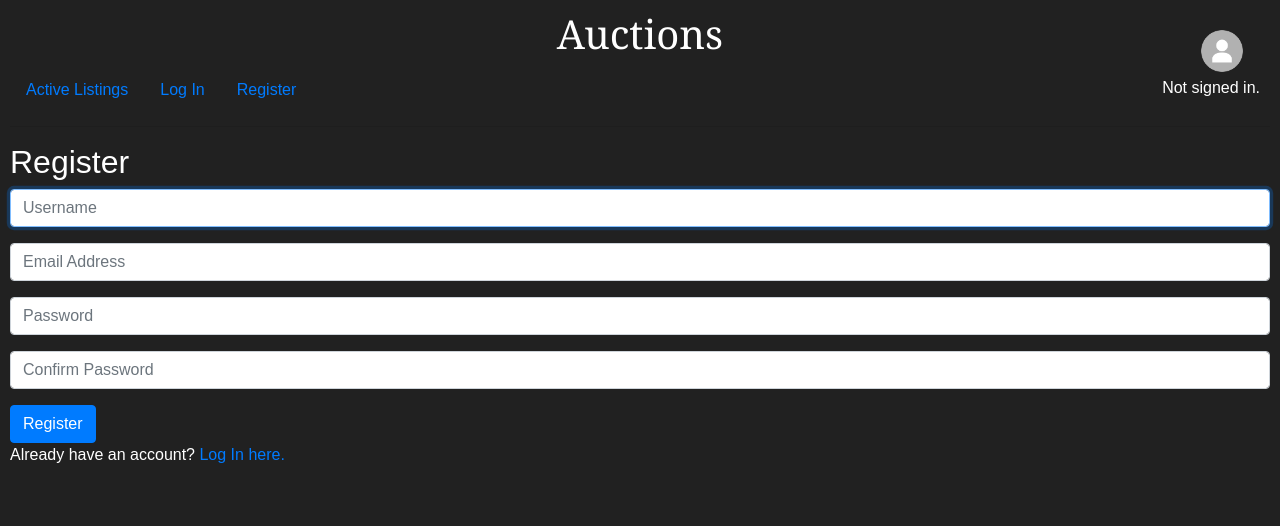
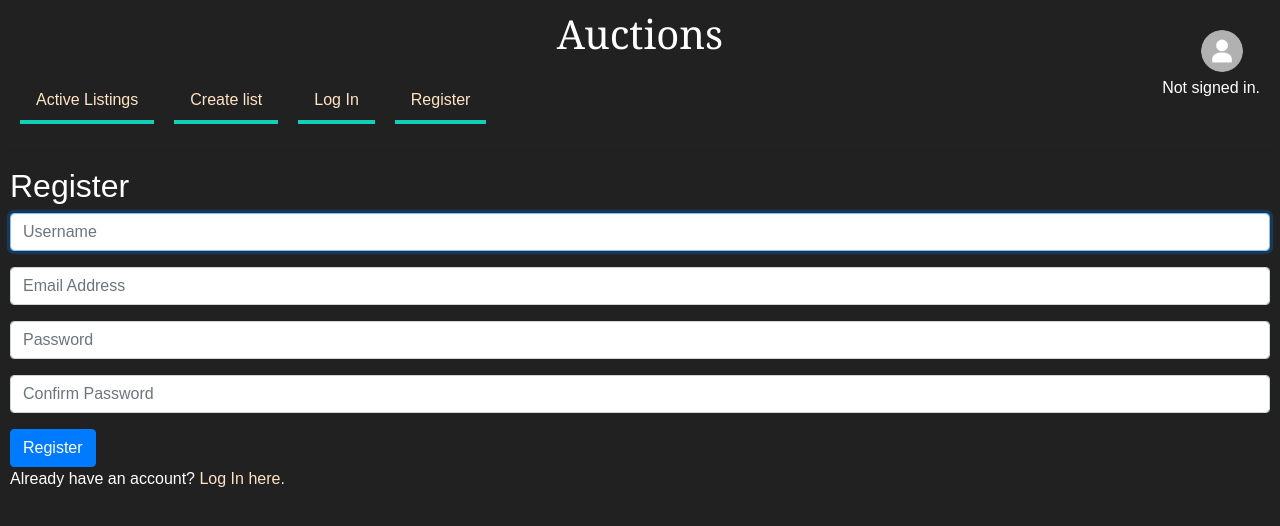
Before and after one commit to AhmedSoudani/Project2, a Django app: page /register in a window 1280 px wide. Shown: the top 526 px of the page. Run offline with Django 3.2, Linux system fonts and the light colour scheme; some libraries are stand-ins or nearby versions.

Commit message:
add create_page

```diff
--- a/commerce/auctions/static/auctions/styles.css
+++ b/commerce/auctions/static/auctions/styles.css
@@ -55,3 +55,34 @@ h1 {
     text-align: right;
     margin-bottom: -20px;
 }
+.nav-item {
+    position: relative;
+    overflow: hidden;
+    padding: 10px;
+
+}
+.nav-item::after{
+    content: '';
+    display: block;
+    height: 4px;
+    width: 100%;
+    background-color: #12cfb6;
+    transform: scale(1);
+}
+
+.nav-item:hover::after{
+    transform: scale(1);
+}
+
+a {
+    color: bisque;
+}
+
+a:hover {
+    color:burlywood;
+}
+
+#h2 {
+    text-align: center;
+    font-family: serif;
+}
--- a/commerce/auctions/templates/auctions/index.html
+++ b/commerce/auctions/templates/auctions/index.html
@@ -1,7 +1,7 @@
 {% extends "auctions/layout.html" %}
 
 {% block body %}
-    <h2>Active Listings</h2>
+    <h2 id="h2">Active Listings</h2>
     <div class="listing-container">
     {% for listing in listings %}
         <div>
--- a/commerce/auctions/templates/auctions/layout.html
+++ b/commerce/auctions/templates/auctions/layout.html
@@ -6,6 +6,7 @@
         <title>{% block title %}Auctions{% endblock %}</title>
         <link rel="stylesheet" href="https://stackpath.bootstrapcdn.com/bootstrap/4.4.1/css/bootstrap.min.css" integrity="sha384-Vkoo8x4CGsO3+Hhxv8T/Q5PaXtkKtu6ug5TOeNV6gBiFeWPGFN9MuhOf23Q9Ifjh" crossorigin="anonymous">
         <link href="{% static 'auctions/styles.css' %}" rel="stylesheet">
+        <link rel="website icon" type="png" href="{% static 'auctions/auction.png' %}">
     </head>
     <body>
         <h1 id="title">Auctions</h1>
@@ -22,6 +23,9 @@
         <ul class="nav">
             <li class="nav-item">
                 <a class="nav-link" href="{% url 'index' %}">Active Listings</a>
+            </li>
+            <li class="nav-item">
+                <a class="nav-link" href="{% url 'create' %}">Create list</a>
             </li>
             {% if user.is_authenticated %}
                 <li class="nav-item">
--- a/commerce/auctions/urls.py
+++ b/commerce/auctions/urls.py
@@ -6,5 +6,6 @@ urlpatterns = [
     path("", views.index, name="index"),
     path("login", views.login_view, name="login"),
     path("logout", views.logout_view, name="logout"),
-    path("register", views.register, name="register")
+    path("register", views.register, name="register"),
+    path("create", views.create, name="create")
 ]
--- a/commerce/auctions/views.py
+++ b/commerce/auctions/views.py
@@ -3,6 +3,8 @@ from django.db import IntegrityError
 from django.http import HttpResponse, HttpResponseRedirect
 from django.shortcuts import render
 from django.urls import reverse
+from django.contrib.auth.decorators import login_required
+from .forms import listingform
 
 from .models import User, listing
 
@@ -64,3 +66,16 @@ def register(request):
         return HttpResponseRedirect(reverse("index"))
     else:
         return render(request, "auctions/register.html")
+
+@login_required
+def create(request):
+    if request.method == 'POST':
+        form = listingform(request.POST)
+        if form.is_valid():
+            form.save()
+
+            return HttpResponseRedirect(reverse('index'))
+        else :
+            form = listingform
+
+        return render(request, 'auctions/create.html', {"form": form})
```
Also changed, not shown: commerce/auctions/forms.py (added, +7 -0 lines), commerce/auctions/templates/auctions/create.html (added, +16 -0 lines), commerce/auctions/static/auctions/auction.png (added), commerce/auctions/static/auctions/bid.png (added), commerce/auctions/static/auctions/image.png.
